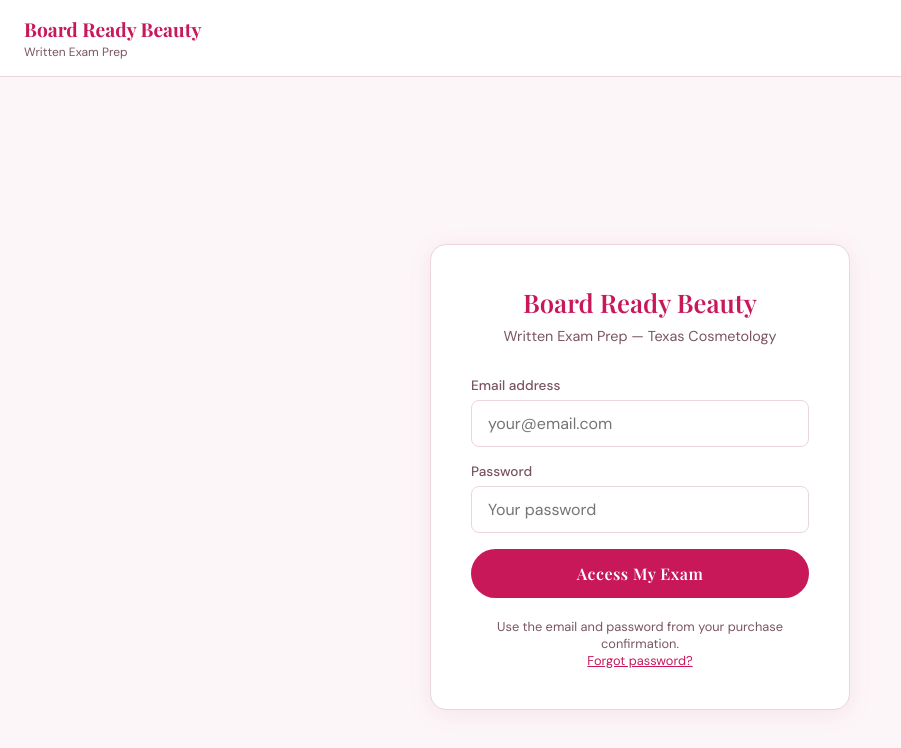
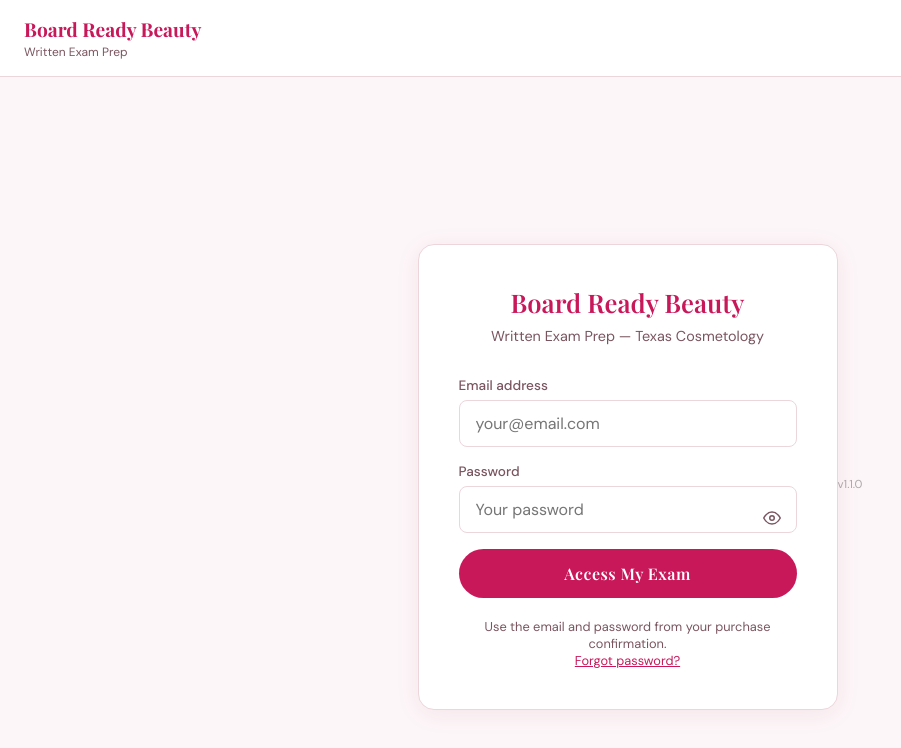
Before and after one commit to waynetip1/board-ready-exam, a React (Vite) app: page / in a window 1280 px wide. Shown: the top 748 px of the page, without its empty margins (0-901 px from the left). Built offline with nearby package versions, Linux system fonts and the light colour scheme.

Commit message:
feat: password unmask toggle, one-time terms agreement, version display v1.1.0

```diff
--- a/package.json
+++ b/package.json
@@ -1,6 +1,6 @@
 {
   "name": "board-ready-exam",
-  "version": "1.0.0",
+  "version": "1.1.0",
   "scripts": {
     "dev": "vite",
     "build": "vite build",
--- a/src/App.jsx
+++ b/src/App.jsx
@@ -2,6 +2,7 @@
 import { buildFullExam, buildPreTest, buildTopicTest, TOPICS, TOPIC_PROPORTIONS, MAX_FULL_EXAMS, MAX_TOPIC_EXAMS, getAdaptiveReinforcement } from './examEngine.js'
 import { TERMS_OF_SERVICE, PRIVACY_POLICY, TERMS_VERSION, TERMS_DATE } from './legal.js'
 import { t } from './translations.js'
+import { version } from '../package.json'
 
 const EXAM_MINUTES = 90
 const save = (key, val) => { try { localStorage.setItem(key, JSON.stringify(val)) } catch(e) {} }
@@ -151,6 +152,7 @@
   const [password, setPassword] = useState('')
   const [loading, setLoading] = useState(false)
   const [error, setError] = useState('')
+  const [showPassword, setShowPassword] = useState(false)
   const handleSubmit = async () => {
     if (!email || !password) return setError('Please enter your email and password.')
     setLoading(true); setError('')
@@ -171,13 +173,29 @@
         <label className="form-label">Email address</label>
         <input className="form-input" type="email" placeholder="your@email.com" value={email} onChange={e => setEmail(e.target.value)} onKeyDown={e => e.key === 'Enter' && handleSubmit()} />
         <label className="form-label">Password</label>
-        <input className="form-input" type="password" placeholder="Your password" value={password} onChange={e => setPassword(e.target.value)} onKeyDown={e => e.key === 'Enter' && handleSubmit()} />
+        <div style={{ position: 'relative' }}>
+          <input className="form-input" type={showPassword ? 'text' : 'password'} placeholder="Your password" value={password} onChange={e => setPassword(e.target.value)} onKeyDown={e => e.key === 'Enter' && handleSubmit()} style={{ paddingRight: '44px' }} />
+          <button type="button" onClick={() => setShowPassword(v => !v)} style={{ position: 'absolute', right: '12px', top: '50%', transform: 'translateY(-50%)', background: 'none', border: 'none', cursor: 'pointer', color: '#7a5560', padding: '4px', display: 'flex', alignItems: 'center' }} aria-label={showPassword ? 'Hide password' : 'Show password'}>
+            {showPassword ? (
+              <svg width="18" height="18" viewBox="0 0 24 24" fill="none" stroke="currentColor" strokeWidth="2" strokeLinecap="round" strokeLinejoin="round">
+                <path d="M17.94 17.94A10.07 10.07 0 0 1 12 20c-7 0-11-8-11-8a18.45 18.45 0 0 1 5.06-5.94M9.9 4.24A9.12 9.12 0 0 1 12 4c7 0 11 8 11 8a18.5 18.5 0 0 1-2.16 3.19m-6.72-1.07a3 3 0 1 1-4.24-4.24"/>
+                <line x1="1" y1="1" x2="23" y2="23"/>
+              </svg>
+            ) : (
+              <svg width="18" height="18" viewBox="0 0 24 24" fill="none" stroke="currentColor" strokeWidth="2" strokeLinecap="round" strokeLinejoin="round">
+                <path d="M1 12s4-8 11-8 11 8 11 8-4 8-11 8-11-8-11-8z"/>
+                <circle cx="12" cy="12" r="3"/>
+              </svg>
+            )}
+          </button>
+        </div>
         <button className="btn-primary" onClick={handleSubmit} disabled={loading}>{loading ? 'Signing in...' : 'Access My Exam'}</button>
         <p style={{ textAlign: 'center', marginTop: '20px', fontSize: '0.8rem', color: '#7a5560' }}>
           Use the email and password from your purchase confirmation.<br />
           <a href="https://boardreadybeauty.com/my-account/lost-password/" style={{ color: '#c8185a' }}>Forgot password?</a>
         </p>
       </div>
+      <div style={{ textAlign: 'center', marginTop: '14px', fontSize: '0.72rem', color: '#1e1a20', opacity: 0.35 }}>v{version}</div>
     </div>
   )
 }
@@ -1300,12 +1318,12 @@
   const lang = language
 
   const handleLogin = (u) => {
-    const accepted = load('brb_terms_accepted')
+    const accepted = localStorage.getItem('brb_agreed_to_terms') === 'true'
     if (!accepted) { setPendingUser(u); setShowTerms(true) }
     else { save('brb_user', u); setUser(u); setScreen('dashboard') }
   }
   const handleTermsAccept = () => {
-    save('brb_terms_accepted', { version: TERMS_VERSION, date: new Date().toISOString() })
+    localStorage.setItem('brb_agreed_to_terms', 'true')
     save('brb_user', pendingUser); setUser(pendingUser); setPendingUser(null); setShowTerms(false); setScreen('dashboard')
   }
   const handleTermsDecline = () => { setPendingUser(null); setShowTerms(false) }
```
